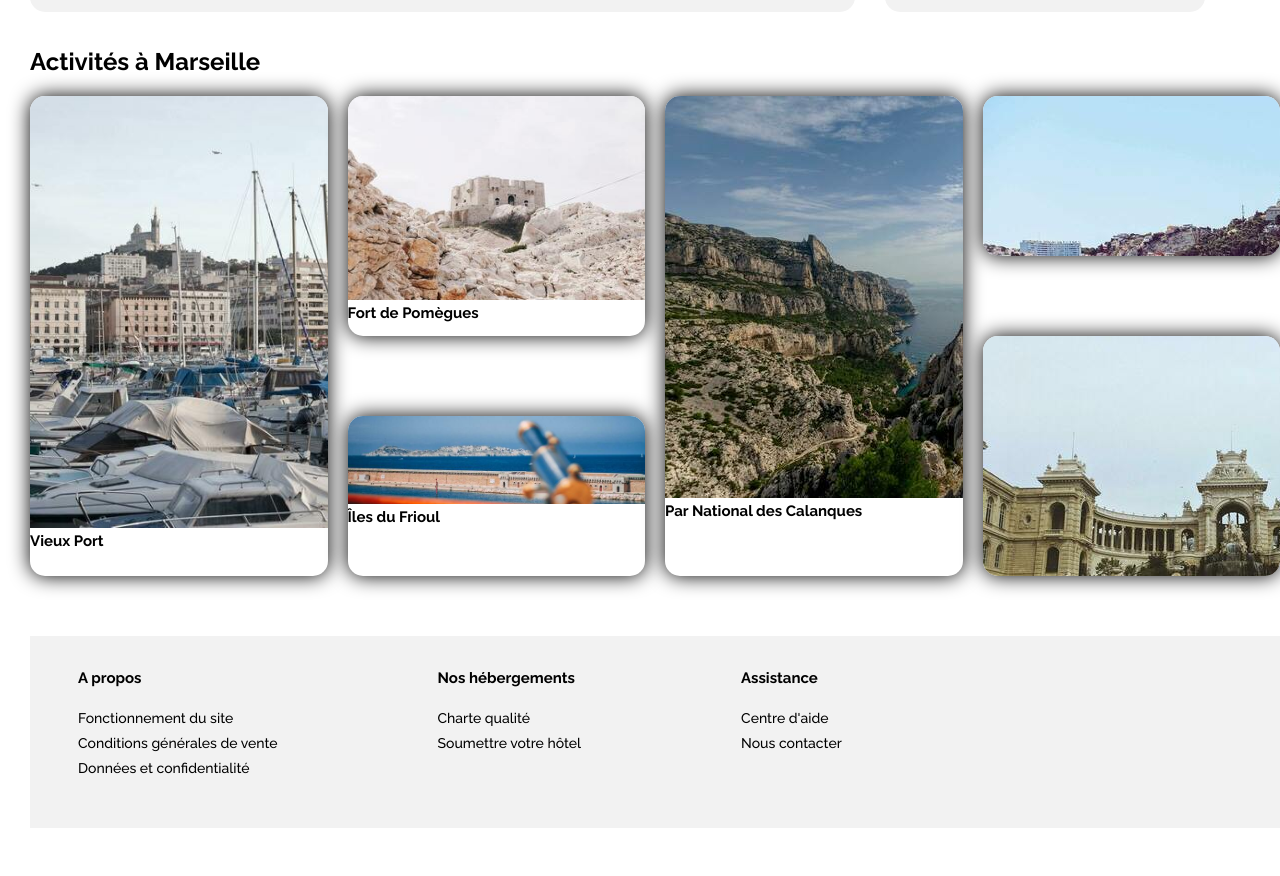
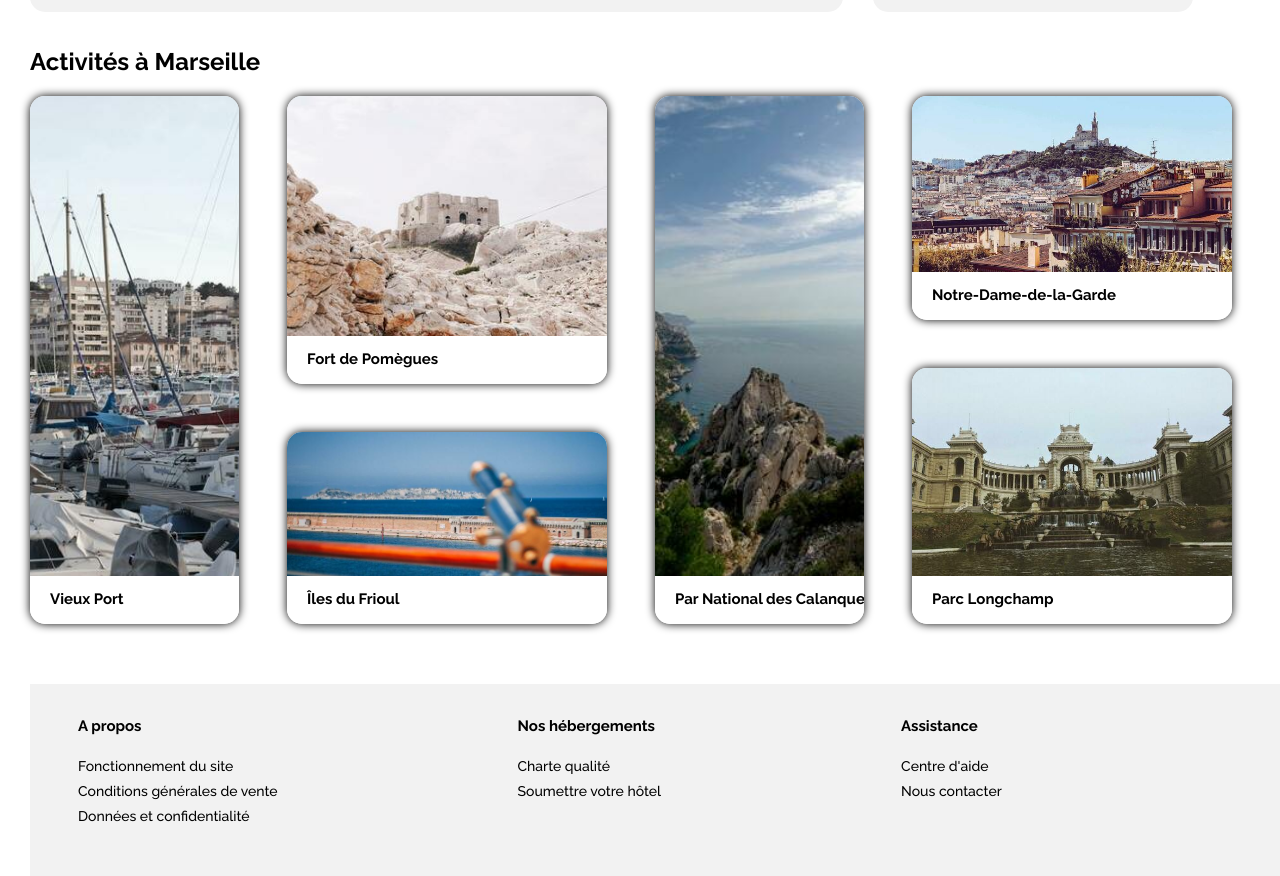
Before and after one commit to SebastienStordeur/SebastienStordeur_2_14062021, a plain HTML site: page index.html in a window 1280 px wide. Shown: the part 1065-1941 px from the top of the page. Before the commit the page ends 1893 px from the top, so only its background shows below. Drawn offline with Linux system fonts and the light colour scheme; files whose address does not match are found by name.

Commit message:
Add files via upload
Update

```diff
--- a/index.html
+++ b/index.html
@@ -190,33 +190,58 @@
             <h2 class="activity-title">Activités à Marseille</h2>
             <div class="activity-container">
                 <div class="activity-card activity1">
-                    <img src="src/images/activites/4_small/reno-laithienne-QUgJhdY5Fyk-unsplash.jpg" alt="Vieux Port" />
-                    <div class="activity-location">
+                    <div class="activity-img-wrapper">
+                        <img class="img1" src="src/images/activites/4_small/reno-laithienne-QUgJhdY5Fyk-unsplash.jpg" alt="Vieux Port" />
+                    </div>
+                    <div class="activity-card-title">
                         <h3>Vieux Port</h3>
                     </div>
                 </div>
+                <div class="column2">
                     <div class="activity-card activity2">
-                        <img src="src/images/activites/4_small/paul-hermann-QFTrLdQIRhI-unsplash.jpg" alt="Fort de Pomègues" />
+                        <div class="activity-img-wrapper2">
+                            <img class="img2" src="src/images/activites/4_small/paul-hermann-QFTrLdQIRhI-unsplash.jpg" alt="Fort de Pomègues" />
+                        </div>
+                        <div class="activity-card-title">
                             <h3>Fort de Pomègues</h3>
                         </div>
+                    </div>
+
                     <div class="activity-card activity3">
-                        <img src="src/images/activites/4_small/kevin-hikari-rV_Qd1l-VXg-unsplash.jpg" alt="îles du Frioul" />
+                        <div class="activity-img-wrapper">
+                            <img class="img3" src="src/images/activites/4_small/kevin-hikari-rV_Qd1l-VXg-unsplash.jpg" alt="îles du Frioul" />
+                        </div>
+                        <div class="activity-card-title">
                             <h3>Îles du Frioul</h3>
                         </div>
-
+                    </div>
+                </div>
                 <div class="activity-card activity4">
-                    <img src="src/images/activites/4_small/kilyan-sockalingum-NR8-cBCN3aI-unsplash.jpg" alt="Parc National des Calanques" />
+                    <div class="activity-img-wrapper">
+                        <img class="img4" src="src/images/activites/4_small/kilyan-sockalingum-NR8-cBCN3aI-unsplash.jpg" alt="Parc National des Calanques" />
+                    </div>
+                    <div class="activity-card-title">
                         <h3>Par National des Calanques</h3>
                     </div>
+                </div>
+                <div class="column4">
                     <div class="activity-card activity5">
-                        <img src="src/images/activites/4_small/florian-wehde-xW9e8gdotxI-unsplash.jpg" alt="Notre-Dame-de-la-Garde" />
+                        <div class="activity-img-wrapper">
+                            <img class="img5" src="src/images/activites/4_small/florian-wehde-xW9e8gdotxI-unsplash.jpg" alt="Notre-Dame-de-la-Garde" />
+                        </div>
+                        <div class="activity-card-title">
                             <h3>Notre-Dame-de-la-Garde</h3>
                         </div>
+                    </div>
                     <div class="activity-card activity6">
-                        <img src="src/images/activites/4_small/lena-paulin-wH2-EJoDcV0-unsplash.jpg" alt="Parc Longchamp" />
+                        <div class="activity-img-wrapper">
+                            <img class="img6" src="src/images/activites/4_small/lena-paulin-wH2-EJoDcV0-unsplash.jpg" alt="Parc Longchamp" />
+                        </div>
+                        <div class="activity-card-title">
                             <h3>Parc Longchamp</h3>
                         </div>
-
+                    </div>
+                </div>
             </div>
         </section>
     </main>
--- a/style.css
+++ b/style.css
@@ -190,12 +190,11 @@ form {
 /******* HOST SECTION *******/
 
 .marseille-host {
-    width: 50rem;
+    width: 65%;
     height: 40rem;
     background-color: var(--gray);
     margin-top: 25px;
     margin-right: 30px;
-    padding-left: 25px;
     border-radius: 15px;
 }
 .card-container {
@@ -203,7 +202,7 @@ form {
     display: grid;
     grid-template-columns: 1fr 1fr 1fr;
     grid-template-rows: 15rem;
-    grid-gap: 12px;
+    grid-gap: 5px;
 
 }
 
@@ -214,11 +213,12 @@ form {
 
 .host-card {
     background-color: #fff;
-    max-width: 14rem;
+    max-width: 15rem;
     height: 12rem;
     margin: 12px;
     padding: 3px;
     border-radius: 18px;
+    box-shadow: 0 0 9px #000000e2;
     cursor: pointer;
 }
     .host-card:hover {
@@ -226,7 +226,7 @@ form {
     }
 
 .host-img {
-    width: 14rem;
+    width: 15rem;
     height: 6rem;
     border-radius: 16px 16px 0 0;
     object-fit: cover;
@@ -258,7 +258,6 @@ p {
     height: 40rem;
     margin-top: 25px;
     border-radius: 15px;
-
 }
 .popular-title {
     display: flex;
@@ -266,7 +265,7 @@ p {
     margin-left: 12px;
 }
 .fa-chart-line {
-    margin-top: 30px;
+    margin-top: 43px;
     margin-left: 40px;
 }
 
@@ -275,6 +274,7 @@ p {
     flex-direction: column;
     justify-content: center;
     overflow: hidden;
+    padding: 20px;
 }
 
 .popular-card {
@@ -283,24 +283,19 @@ p {
     margin-top: 25px;
     background-color: #fff;
     border-radius: 15px;
+    box-shadow: 0 0 4px #000;
     display: flex;
     flex-direction: row;
     overflow: hidden;
     cursor: pointer;
 }
 
-/*.popular-img-container {
-    height: 7rem;
-    width: 7rem;
-    margin: 3px;
-    border-radius: 16px 0 0 16px;
-    overflow: hidden;
-}*/
 .popular-img {
     margin: 3px;
     width: 7.5rem;
     height: 7.5rem;
     object-fit: cover;
+    border-radius: 15px;
     overflow: hidden;
 }
 
@@ -312,53 +307,90 @@ h2 {
 /******** Activity section *********/
 
 .activity-container {
-    display: grid;
-    grid-template-columns: repeat(4, 1fr);
-    grid-template-rows: 5rem 5rem 5rem 5rem 5rem 5rem;
-    grid-column-gap: 20px;
-
+    display: flex;
+    flex-direction: row;
 }
 .activity-card {
     background-color: #fff;
     max-width: 30rem;
     border-radius: 15px;
-    box-shadow: 0 0 20px #000;
+    box-shadow: 0 0 10px #000;
     overflow: hidden;
+    cursor: pointer;
+}
+    .activity-card:hover {
+        transform: scale(1.02);
+    }
+.activity1 {
+    width: 20rem;
+    height: 33rem;
+}
+.column2, .column4{
+    display: flex;
+    flex-direction: column;
+    margin-left: 3rem;
+    margin-right: 3rem;
 }
 
-.activity1 {
-    grid-row: 1/7;
-}
 .activity2 {
-    grid-row: 1/4;
+    width: 20rem;
+    height: 18rem;
 }
 .activity3 {
-    grid-row: 5/7;
+    margin-top: 3rem;
+    width: 20rem;
+    height: 12rem;
 }
 .activity4 {
-    grid-row: 1/7;
+    width: 20rem;
+    height: 33rem;
 }
 .activity5 {
-    grid-row: 1/3;
+    width: 20rem;
+    height: 14rem;
+
 }
 .activity6 {
-    grid-row: 4/7;
+    width: 20rem;
+    height: 16rem;
+    margin-top: 3rem;
 }
-.activity-location {
+.activity-card-title {
+    width: 20rem;
     height: 3rem;
+    padding: 10px 20px;
+    background-color: #fff;
+
 }
-.activity1 img {
-    max-height: 90%;
+
+.img1 {
+    width: 100%;
+    height: 30rem;
     object-fit: cover;
 }
-.activity2 img {
-    max-height: 85%;
-    width: 100%;
+.img2 {
+    width: 20rem;
+    height: 15rem;
     object-fit: cover;
 }
-.activity3 img {
-    max-height: 55%;
+.img3 {
     width: 100%;
+    height: 9rem;
+    object-fit: cover;
+}
+.img4 {
+    width: 100%;
+    height: 30rem;
+    object-fit: cover;
+}
+.img5 {
+    width: 100%;
+    height: 11rem;
+    object-fit: cover;
+}
+.img6 {
+    width: 100%;
+    height: 13rem;
     object-fit: cover;
 }
 /******** FOOTER ********/
@@ -379,7 +411,7 @@ footer {
     flex-direction: column;
     line-height: 25px;
     margin-top: 30px;
-    margin-right: 10rem;
+    margin-right: 15rem;
 }
 
 footer a:hover {
```
Lines whose indentation alone changed are shown as unchanged.
